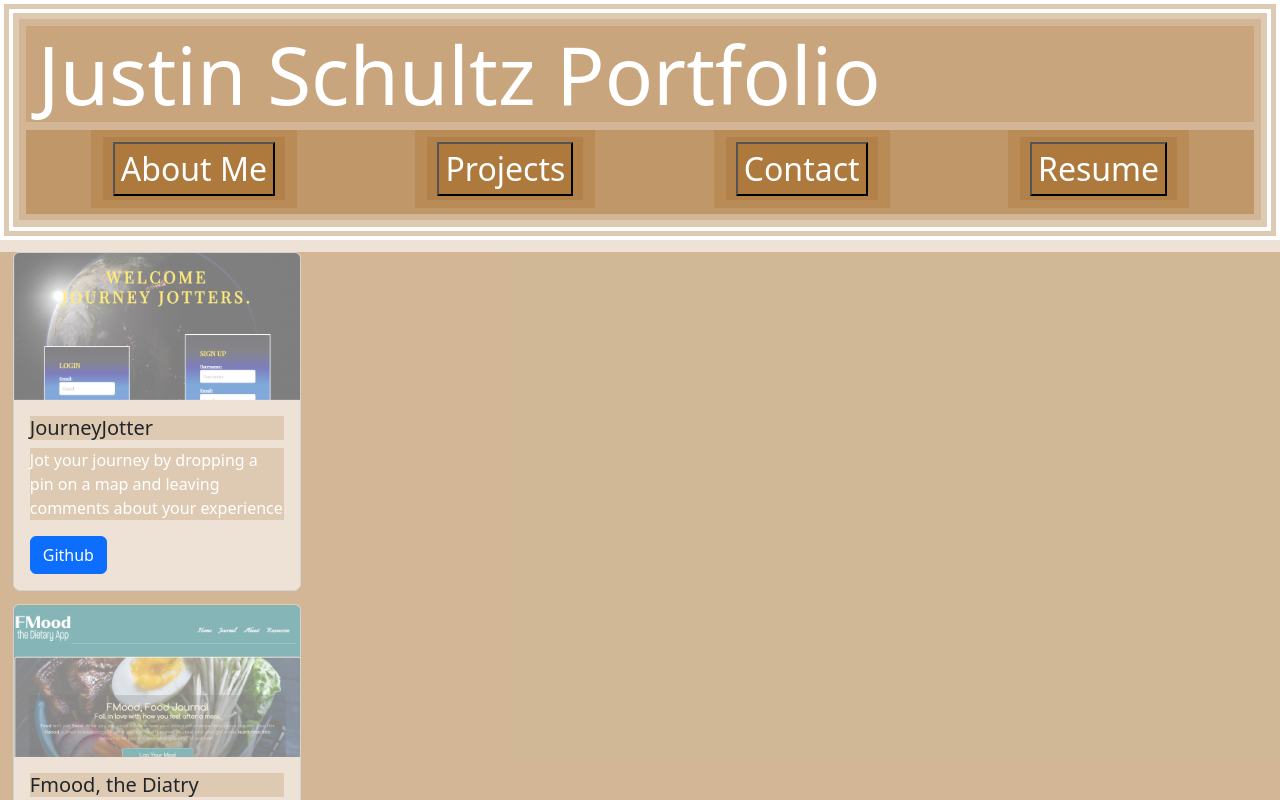
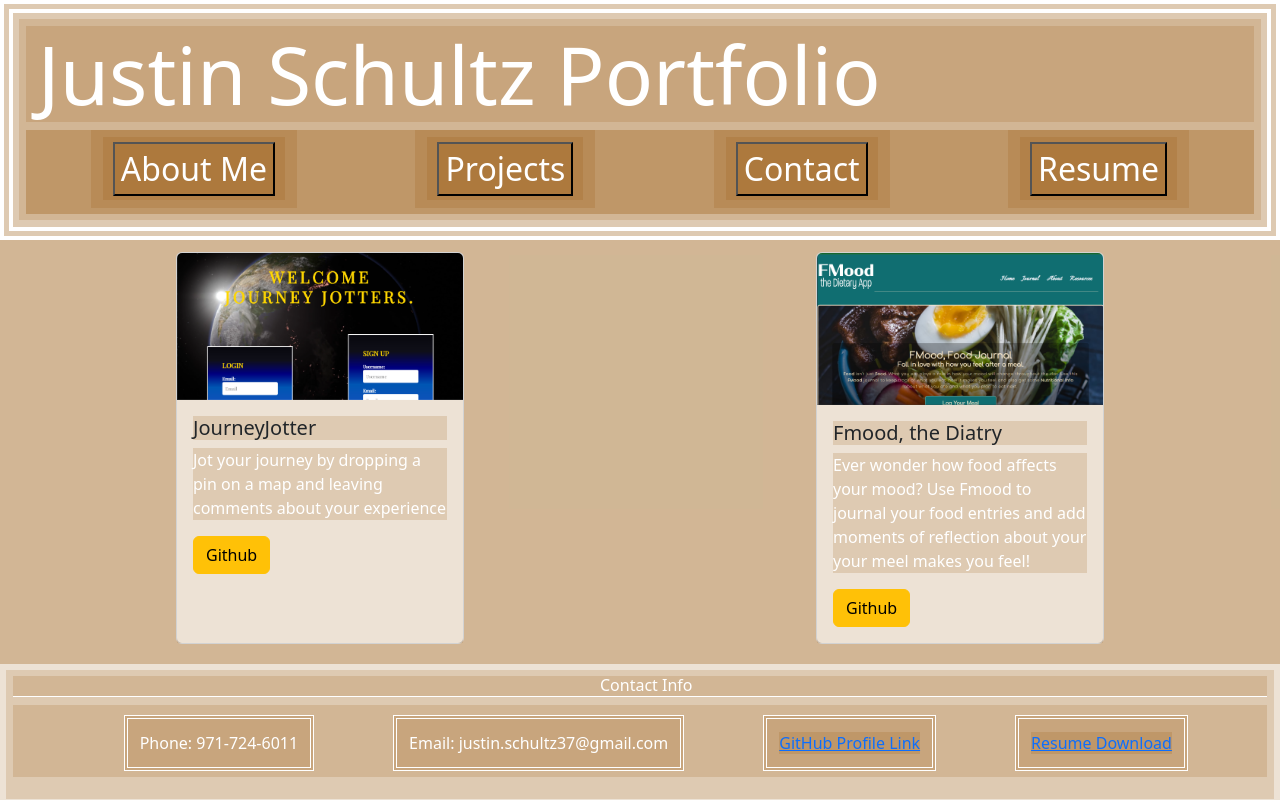
Before and after one commit to justin-schultz37/react-portfolio, a React (Vite) app in the folder Portfolio/: page /Project in a window 1280 px wide. Shown: the top 800 px of the page. Built offline with nearby package versions, Linux system fonts and the light colour scheme.

Commit message:
removed some css effects

```diff
--- a/Portfolio/src/index.css
+++ b/Portfolio/src/index.css
@@ -149,14 +149,14 @@ header {
 }
 
 /* Attributes that style all images on the webpage */
-img {
+/* img {
   opacity: .5;
-}
+} */
 
 /* Styling the hover effect when images are hovered over */
-img:hover {
+/* img:hover {
   opacity: 1;
-}
+} */
 
 /* Styling the Navigation Container, ul, li, h1, and a elements */
 .navcontainer {
--- a/Portfolio/src/pages/Project.jsx
+++ b/Portfolio/src/pages/Project.jsx
@@ -3,14 +3,14 @@ import data from '../utils/projects.json';
 
 const Project = () => {
     return (
-        <div>
+        <div className="card-container" style={{ display: 'flex', flexWrap: 'wrap', justifyContent: 'space-around' }}>
             {data?.projects?.map((project) => (
-                <div key={project.id} className="card" style={{ width: '18rem' }}>
+                <div key={project.id} className="card" style={{ width: '18rem', marginBottom: '20px' }}>
                     <img src={project.src} className="card-img-top" alt={project.title} />
                     <div className="card-body">
                         <h5 className="card-title">{project.title}</h5>
                         <p className="card-text">{project.description}</p>
-                        <a href={project.githubLink} className="btn btn-primary" target="_blank" rel="noopener noreferrer">
+                        <a href={project.githubLink} className="btn btn-warning" target="_blank" rel="noopener noreferrer">
                             Github
                         </a>
                     </div>
--- a/Portfolio/src/utils/projects.json
+++ b/Portfolio/src/utils/projects.json
@@ -2,7 +2,7 @@
     "projects": [
         {
             "id": "1",
-            "src": "/public/images/jjscreenshot.png",
+            "src": "/images/jjscreenshot.png",
             "title": "JourneyJotter",
             "description": "Jot your journey by dropping a pin on a map and leaving comments about your experience ",
             "githubLink": "https://github.com/justin-schultz37/JourneyJotter",
```
